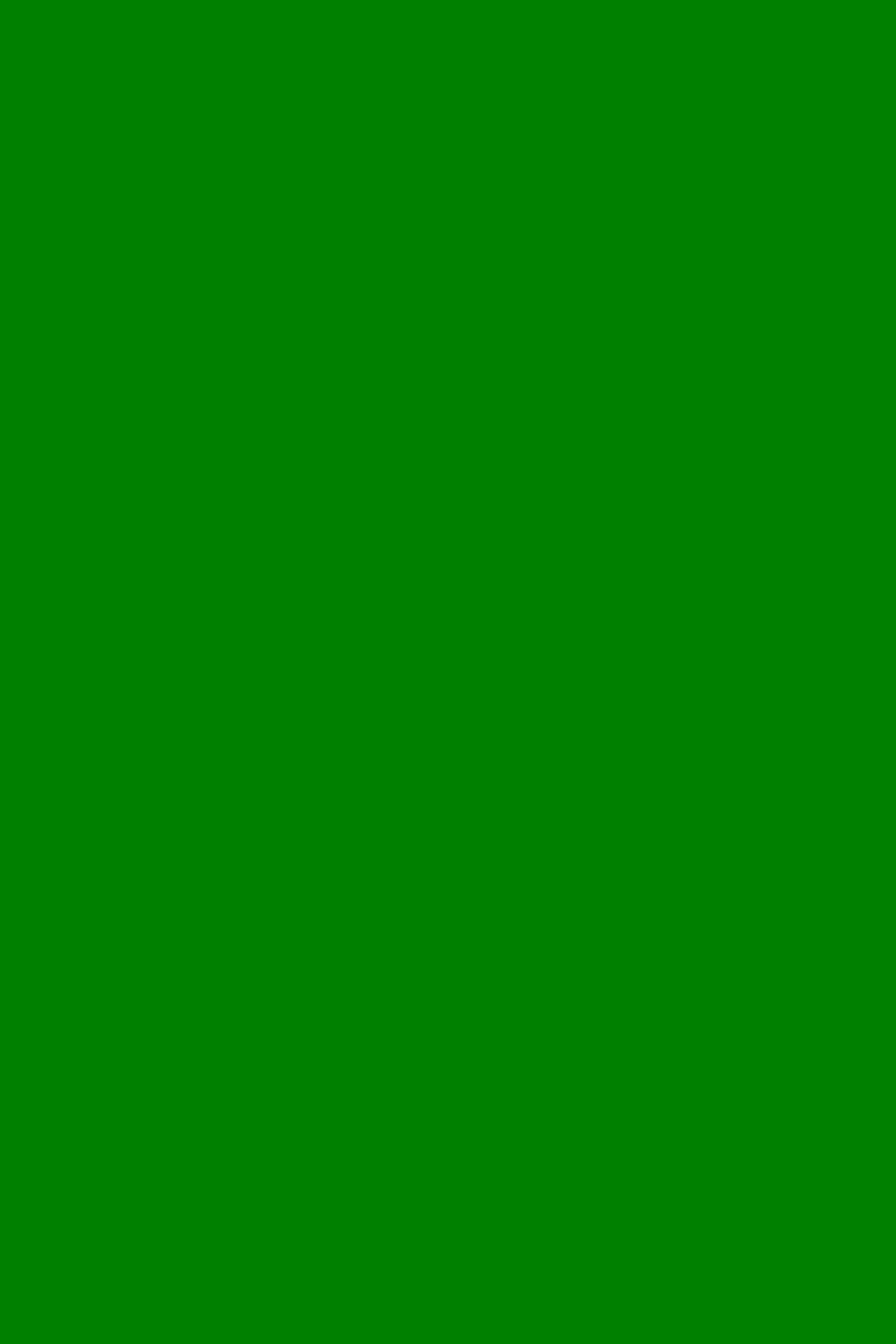
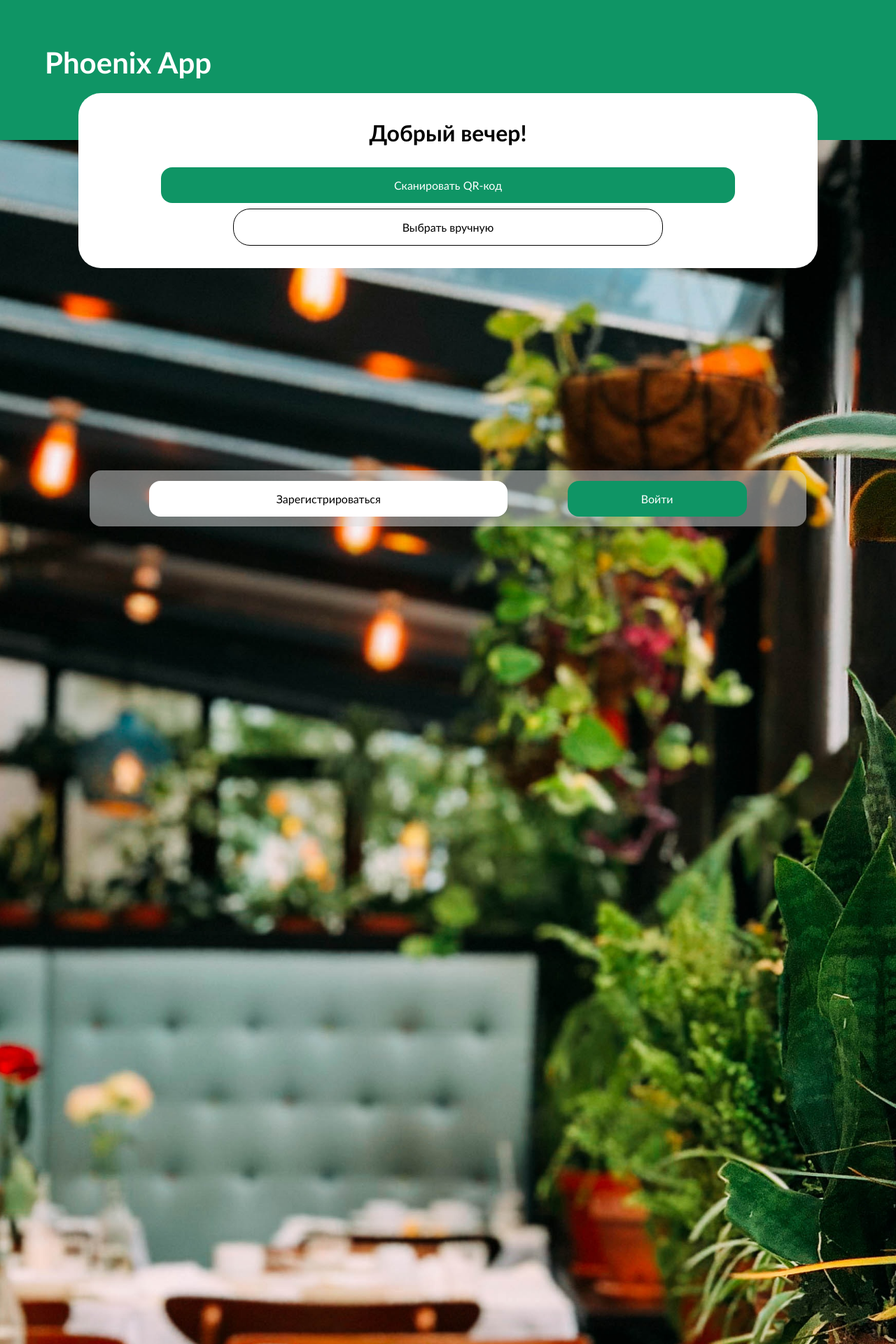
Before and after one commit to JustASampleOrganisation/Phoenix, a Django app: page / in a window 1280 px wide; the page is wider, and only the part inside the window is pictured. Before the commit the part shown is empty. Shown: the top 1920 px of that part at 70% size. Before the commit the page ends 800 px from the top of that part, so only its background shows below. Run offline with Django 4.2, Linux system fonts and the light colour scheme.

Commit message:
first page

```diff
--- a/phoenix/main/templates/main/app.html
+++ b/phoenix/main/templates/main/app.html
@@ -9,6 +9,22 @@
     <title>{{title}}</title>
 </head>
 <body>
-
+    <header>
+        <div class="site-name"><h2>Phoenix App</h2></div>
+        <div class="menu-container">
+            <div class="start-menu">
+                <h1 class="start-menu-text">Добрый вечер!</h1>
+                <button class="start-menu-qr-scan">Сканировать QR-код</button>
+                <button class="start-menu-handler">Выбрать вручную</button class="start-menu-handler">
+            </div>
+        </div>
+    </header>
+    <main>
+        <img src="{% static 'assets/bg.jpg' %}">
+        <div class="auth-container">
+            <button class="registr">Зарегистрироваться</button>
+            <button class="login">Войти</button>
+        </div>
+    </main>
 </body>
 </html>
--- a/phoenix/static/css/index.css
+++ b/phoenix/static/css/index.css
@@ -1,8 +1,153 @@
+* {
+    font-family: 'Gill Sans', 'Gill Sans MT', Calibri, 'Trebuchet MS', sans-serif;
+}
+
 html, body {
     margin: 0;
     padding: 0;
+    height: 100%;
+    width: 100%;
 }
 
 body {
-    background: green;
+    display: flex;
+    flex-direction: column;
+    flex-wrap: nowrap;
+    align-content: center;
+    align-items: center;
+    width: 100%;
+    position: relative;
 }
+
+header {
+    position: fixed;
+    width: 100vw;
+    height: 25vh;
+    background: #0F9565;
+}
+
+.site-name {
+    font-size: 1.75rem;
+    font-weight: 500;
+    margin: 10vh 0 0 5vw;
+    color: white;
+    position: relative;
+    bottom: 1rem;
+}
+
+.menu-container {
+    width: 100vw;
+    height: max-content;
+    position: relative;
+    display: flex;
+    flex-direction: column;
+    flex-wrap: nowrap;
+    align-content: center;
+    align-items: center;
+    bottom: 2rem;
+}
+
+.start-menu {
+    display: flex;
+    flex-direction: column;
+    justify-content: center;
+    align-items: center;
+    width: 80vw;
+    height: max-content;
+    padding: 1rem 1rem 2rem 1rem;
+    gap: 0.5rem;
+    background: rgb(255, 255, 255);
+    position: absolute;
+    border-radius: 2rem;
+}
+
+main img {
+    object-fit: contain;
+    background-position: center center;
+    background-repeat: no-repeat;
+    width: 170%;
+    overflow: hidden;
+}
+
+main {
+    display: flex;
+    flex-direction: column;
+    flex-wrap: nowrap;
+    align-content: center;
+    align-items: center;
+}
+
+.auth-container {
+    width: 80%;
+    display: flex;
+    flex-direction: row;
+    flex-wrap: nowrap;
+    align-content: center;
+    align-items: center;
+    justify-content: space-evenly;
+    height: 10vh;
+    background: rgba(217, 217, 217, 0.5);
+    position: absolute;
+    border-radius: 1rem;
+    bottom: 3rem;
+}
+
+.registr {
+    text-align: center;
+    outline: none;
+    border: none;
+    width: 40vw;
+    height: max-content;
+    background:rgb(255, 255, 255);
+    padding: 1rem;
+    font-size: 1rem;
+    border-radius: 1rem;
+    display: flex;
+    flex-direction: column;
+    align-items: center;
+}
+
+.login {
+    display: flex;
+    flex-direction: column;
+    align-items: center;
+    font-size: 1rem;
+    outline: none;
+    border: none;
+    width: 20vw;
+    height: max-content;
+    background: #0F9565;
+    color: white;
+    padding: 1rem;
+    border-radius: 1rem;
+}
+
+.start-menu-qr-scan {
+    display: flex;
+    flex-direction: column;
+    align-items: center;
+    font-size: 1rem;
+    outline: none;
+    border: none;
+    width: 80%;
+    height: max-content;
+    background: #0F9565;
+    color: white;
+    padding: 1rem;
+    border-radius: 1rem;
+}
+
+.start-menu-handler {
+    text-align: center;
+    outline: none;
+    border: 0.1rem solid black;
+    width: 60%;
+    height: max-content;
+    background:rgb(255, 255, 255);
+    padding: 1rem;
+    font-size: 1rem;
+    border-radius: 1.5rem;
+    display: flex;
+    flex-direction: column;
+    align-items: center;;
+}
```
Also changed, not shown: phoenix/static/assets/bg.jpg (added), phoenix/static/assets/cafeimg.jpg (added).
